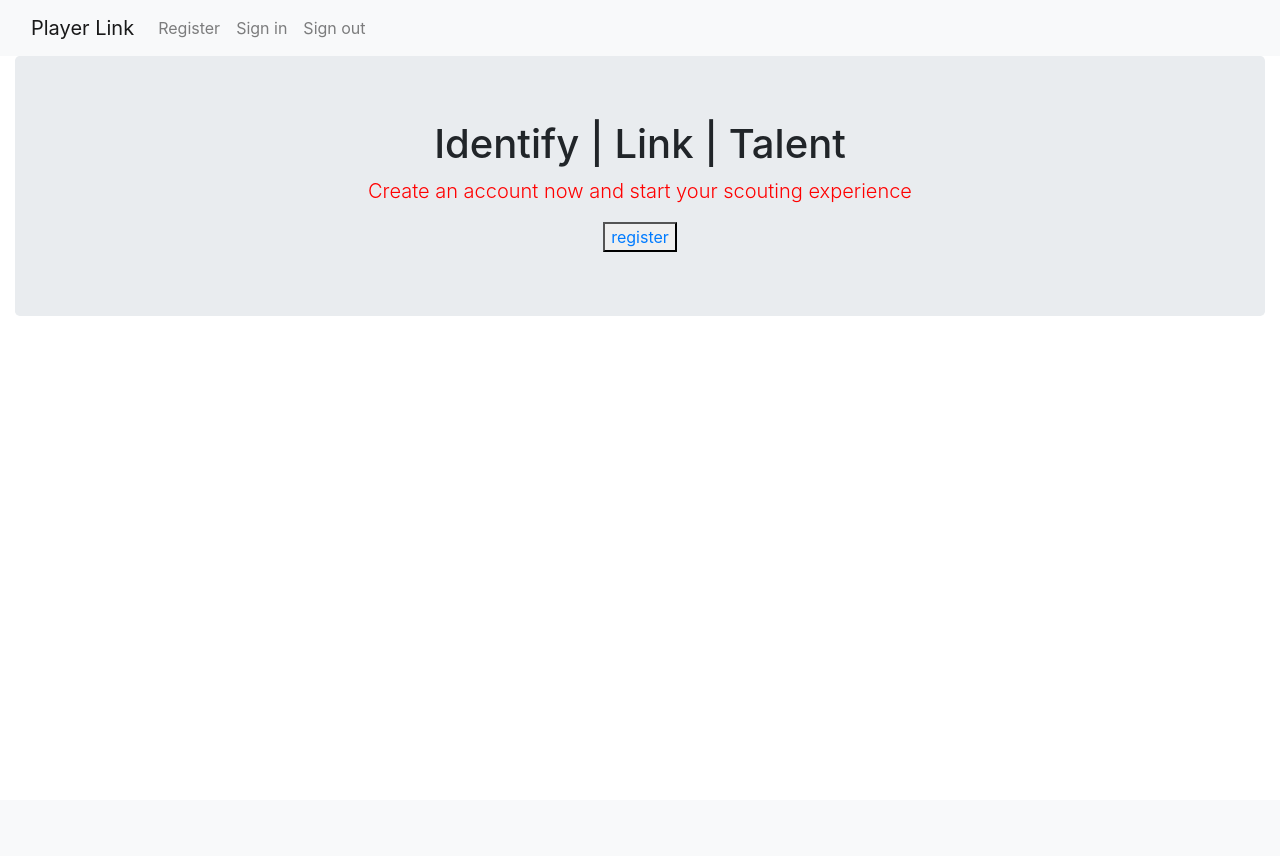
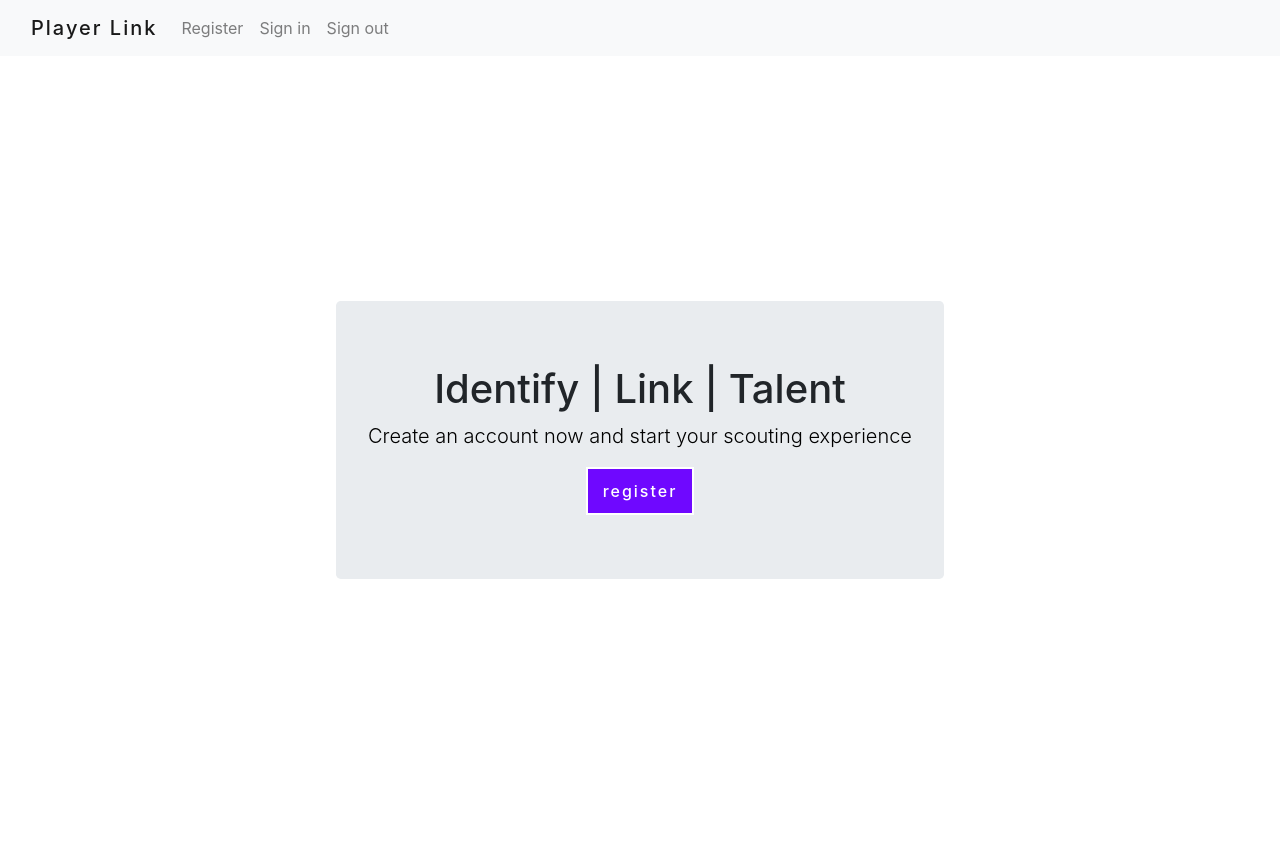
Before and after one commit to Code-Institute-Submissions/robertc181-player-link-, a Flask app: page / in a window 1280 px wide. Before the commit the page ends 316 px from the top, so only its background shows below. Run offline with Flask 2, Linux system fonts and the light colour scheme; data that the repository does not hold is empty; some libraries are stand-ins or nearby versions.

Commit message:
Add styles to index.html and base.html in styles.css

```diff
--- a/static/css/styles.css
+++ b/static/css/styles.css
@@ -1,3 +1,65 @@
 p{
-    color: red;
+    color:black;
 }
+
+
+.callout-container {
+    height: 100vh;
+
+    background:no-repeat top center;
+    -webkit-background-size: cover;
+    -moz-background-size: cover;
+    -o-background-size: cover;
+    background-size: cover;
+
+    display: flex;
+    align-items: center;
+    justify-content: center;
+
+    position: absolute;
+    top: 10;
+    z-index: 1;
+}
+
+.display-front{
+    z-index: 2;
+}
+
+.title{
+    letter-spacing: 2px;
+    font-weight: 500;
+}
+
+.bluebtn{
+    background-color: #6f08ff ;
+    border: solid 2px #ffffff;
+    color: white;
+}
+
+.bluebtn:hover{
+    border: solid 2px #6200EE;
+    color: #6200EE;
+}
+
+a{
+    color: white;
+    text-decoration: none;
+}
+
+a:hover{
+    color: white;
+    text-decoration: none;
+}
+
+.button {
+    padding-top: 10px;
+    padding-bottom: 10px;
+    padding-left: 15px;
+    padding-right: 15px;
+    vertical-align: middle;
+    font-weight: 500;
+    letter-spacing: 2px;
+    transition-duration: 0.4s;
+    cursor: pointer;
+
+}
```
